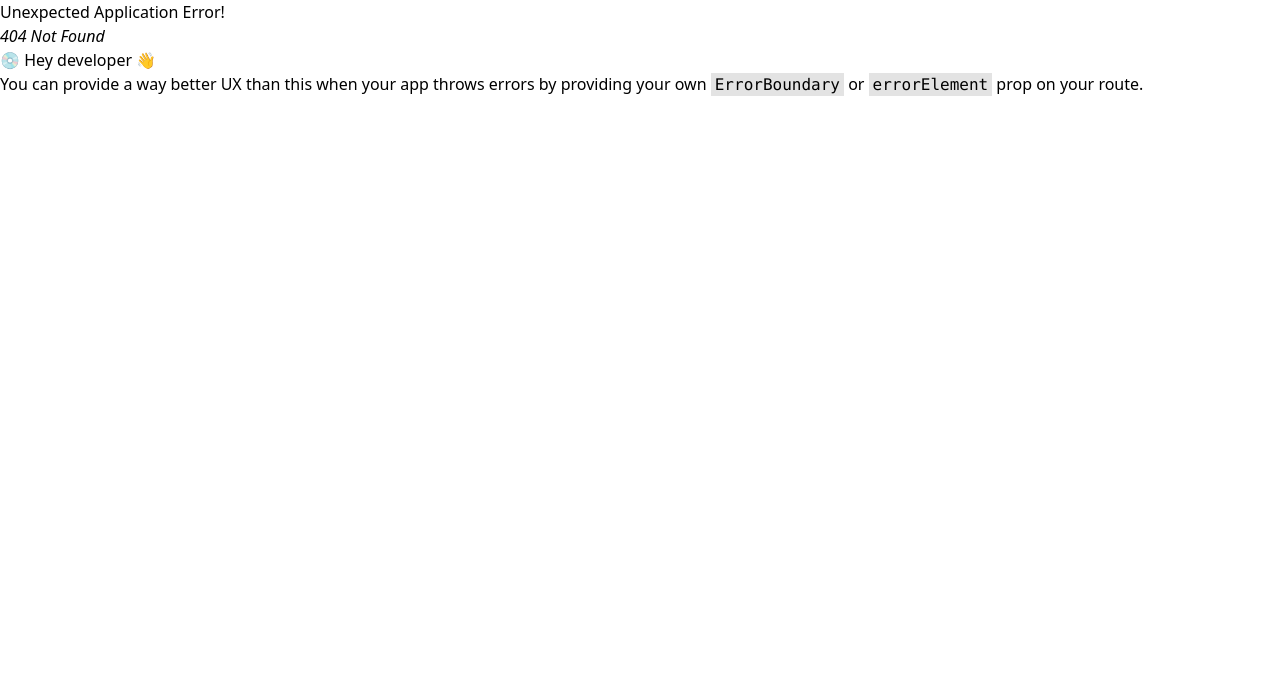
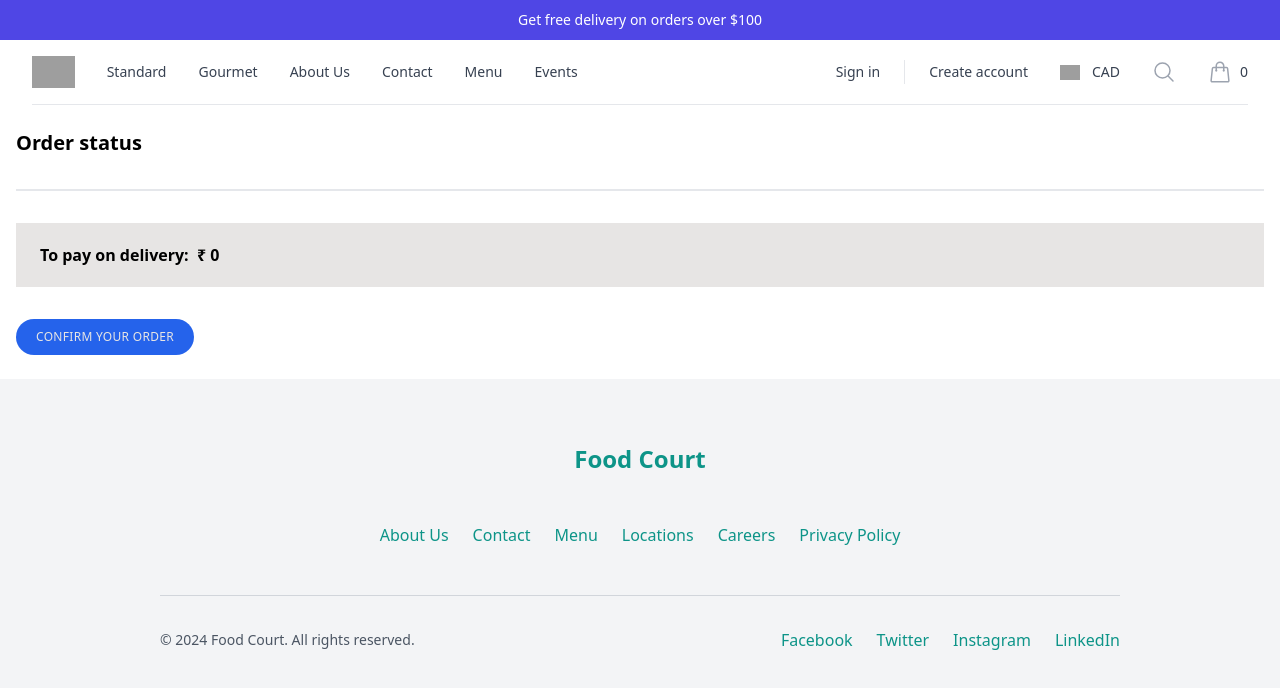
Before and after one commit to Adarshsingh7/food-court, a React (Vite) app: page /order in a window 1280 px wide. Before the commit this address had no page. Shown: the top 688 px of the page. Built offline with nearby package versions, Linux system fonts and the light colour scheme; grey boxes are pictures that could not be loaded.

Commit message:
Add confirm order component

```diff
--- a/src/App.tsx
+++ b/src/App.tsx
@@ -7,6 +7,7 @@ import Hero from "./pages/Hero";
 import Menu from "./pages/Menu";
 import { Provider } from "react-redux";
 import store from "./store.ts";
+import Order from "./pages/Order.tsx";
 
 const router = createBrowserRouter([
   {
@@ -24,6 +25,10 @@ const router = createBrowserRouter([
         path: "/cart",
         element: <div>cart</div>,
       },
+      {
+        path: '/order',
+        element: <Order/>
+      }
     ],
   },
 ]);
--- a/src/components/Cart.tsx
+++ b/src/components/Cart.tsx
@@ -14,6 +14,7 @@ import { AppDispatch, RootState } from "../store.ts";
 import { CartItemType } from "../types/cartType.ts";
 import QuantityButton from "./QuantityButtons.tsx";
 import { removeItem } from "../slice/cartSlice.ts";
+import { Link } from "react-router-dom";
 
 interface Props {
   open: boolean;
@@ -177,12 +178,13 @@ const CartTotal: FC<CartTotalProps> = function ({ setOpen }) {
         Shipping and taxes calculated at checkout.
       </p>
       <div className="mt-6">
-        <a
-          href="#"
+        <Link
+          to="/order"
+          onClick={() => setOpen(false)}
           className="flex items-center justify-center rounded-md border border-transparent bg-indigo-600 px-6 py-3 text-base font-medium text-white shadow-sm hover:bg-indigo-700"
         >
           Checkout
-        </a>
+        </Link>
       </div>
       <div className="mt-6 flex justify-center text-center text-sm text-gray-500">
         <p>
--- /dev/null
+++ b/src/components/CreateOrder.tsx
@@ -0,0 +1,29 @@
+import { RootState } from "../store";
+import { useSelector } from "react-redux"
+
+import OrderItem from "./OrderItem"
+
+function CreateOrder() {
+  const cart = useSelector((state: RootState) => state.cart);
+
+  return (
+    <div className="space-y-8 px-4 py-6">
+      <div className="flex flex-wrap items-center justify-between gap-2">
+        <h2 className="text-xl font-semibold">Order status</h2>
+      </div>
+      <ul className="dive-stone-200 divide-y border-b border-t">
+        {cart.items.map((item) => (
+          <OrderItem key={item.itemId} orderItem={item} />
+        ))}
+      </ul>
+      <div className="space-y-2 bg-stone-200 px-6 py-5">
+        <p className="font-bold">
+          To pay on delivery:&nbsp; ₹ {cart.amount}
+        </p>
+      </div>
+      <button className="bg-blue-600 text-xs uppercase text-stone-200 tracking-wide rounded-full hover:bg-blue-700 transition-colors duration-300 disabled:cursor-not-allowed px-4 py-2 sm:px-5 sm:py-2.5">Confirm your order</button>
+    </div>
+  )
+}
+
+export default CreateOrder
--- /dev/null
+++ b/src/components/OrderItem.tsx
@@ -0,0 +1,20 @@
+import { CartItemType } from "../types/cartType";
+
+interface OrderItemProps {
+    orderItem: CartItemType;
+}
+
+const OrderItem: React.FC<OrderItemProps> = ({ orderItem }) => {
+    return (
+        <li className="py-3 space-y-1">
+            <div className="flex items-center justify-between text-sm gap-4">
+                <p >
+                    <span className="font-bold">{orderItem.quantity}&times;</span> {orderItem.item.productName}
+                </p>
+                <p className="font-bold">₹ {orderItem.item.price * orderItem.quantity}</p>
+            </div>
+        </li>
+    )
+}
+
+export default OrderItem
--- a/src/components/ProductList.tsx
+++ b/src/components/ProductList.tsx
@@ -70,7 +70,7 @@ const ProductList2: FC<ProductListProps> = function ({ item }) {
   const cartItems = useSelector((state: RootState) => state.cart.items);
   const cartItem = cartItems.find((cartItem) => cartItem.itemId === item.id);
   const currentPorductCount = useSelector(getCurrentQuantity(item.id))
-  console.log(currentPorductCount)
+
   return (
     <div className="mb-1 flex rounded-lg border border-gray-200 bg-white p-2 shadow-md">
       <img
@@ -90,8 +90,8 @@ const ProductList2: FC<ProductListProps> = function ({ item }) {
         <div className="mt-2 flex items-center">
           <div className="flex justify-between w-full">
             <div>
-              <span className="rounded-full bg-yellow px-1 py-0.5 text-[8px] text-yellow-900 md:text-sm lg:text-base">
-                {currentPorductCount === 0 ? 'SOLD OUT' : `${item.quantity} left`}
+              <span className={`rounded-full ${ currentPorductCount > 10 ? 'bg-green' : currentPorductCount > 5 ? 'bg-yellow' : 'bg-rose-500'} px-1 py-0.5 text-[8px] text-yellow-900 md:text-sm lg:text-base`}>
+                {currentPorductCount > 10 ? 'In Stock' : currentPorductCount > 5 ? 'Low' : `${currentPorductCount} left`}
               </span>
               <span className="ml-2 text-sm font-semibold text-gray-800 sm:text-base md:text-lg lg:text-xl">
                 ₹{item.price}
--- /dev/null
+++ b/src/pages/Order.tsx
@@ -0,0 +1,9 @@
+import CreateOrder from "../components/CreateOrder"
+
+function Order() {
+  return (
+    <CreateOrder/>
+  )
+}
+
+export default Order
```
Also changed, not shown: src/index.css.
